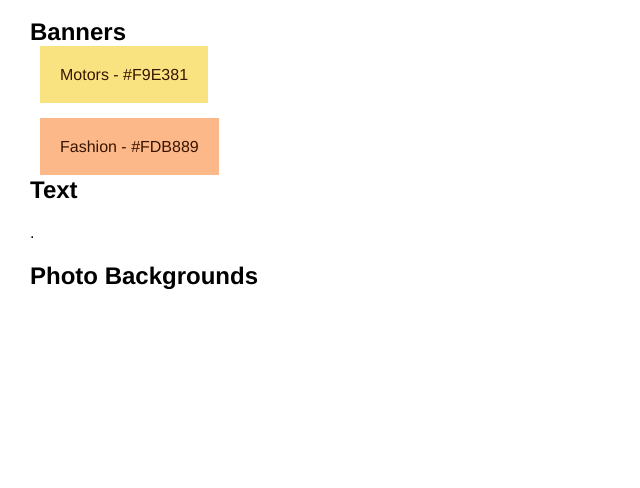
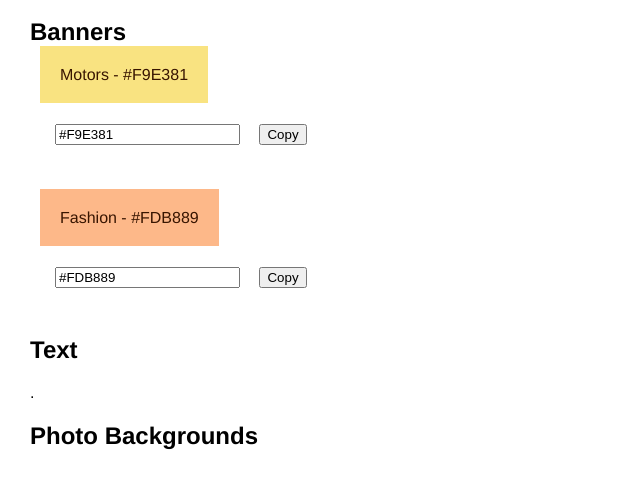
Before and after one commit to lfisch00/type-specimen, a plain HTML site: page colors.html in a window 1280 px wide. Shown: the part 70-558 px from the top of the page, without its empty margins (0-640 px from the left). Drawn offline with Linux system fonts and the light colour scheme.

Commit message:
Add files via upload

```diff
--- a/colors.html
+++ b/colors.html
@@ -14,10 +14,14 @@
 
 	<h2>Banners</h2>
 	<span class="colorfield1">Motors - #F9E381</span><br>
- <br>
+    <div id="field1"><input type="text" value="#F9E381" id="text-to-copy1">
+	<button id="copy-text1">Copy</button></div>
+    <span id="copied-text1">Copied!</span><br>
 	<br><br>
 	<span class="colorfield2">Fashion - #FDB889</span><br>
-
+    <div id="field2"><input type="text" value="#FDB889" id="text-to-copy2">
+	<button id="copy-text2">Copy</button></div>
+	<span id="copied-text2">Copied!</span><br>
 	<h2>Text</h2>
 	.
 	<h2>Photo Backgrounds</h2>
```
